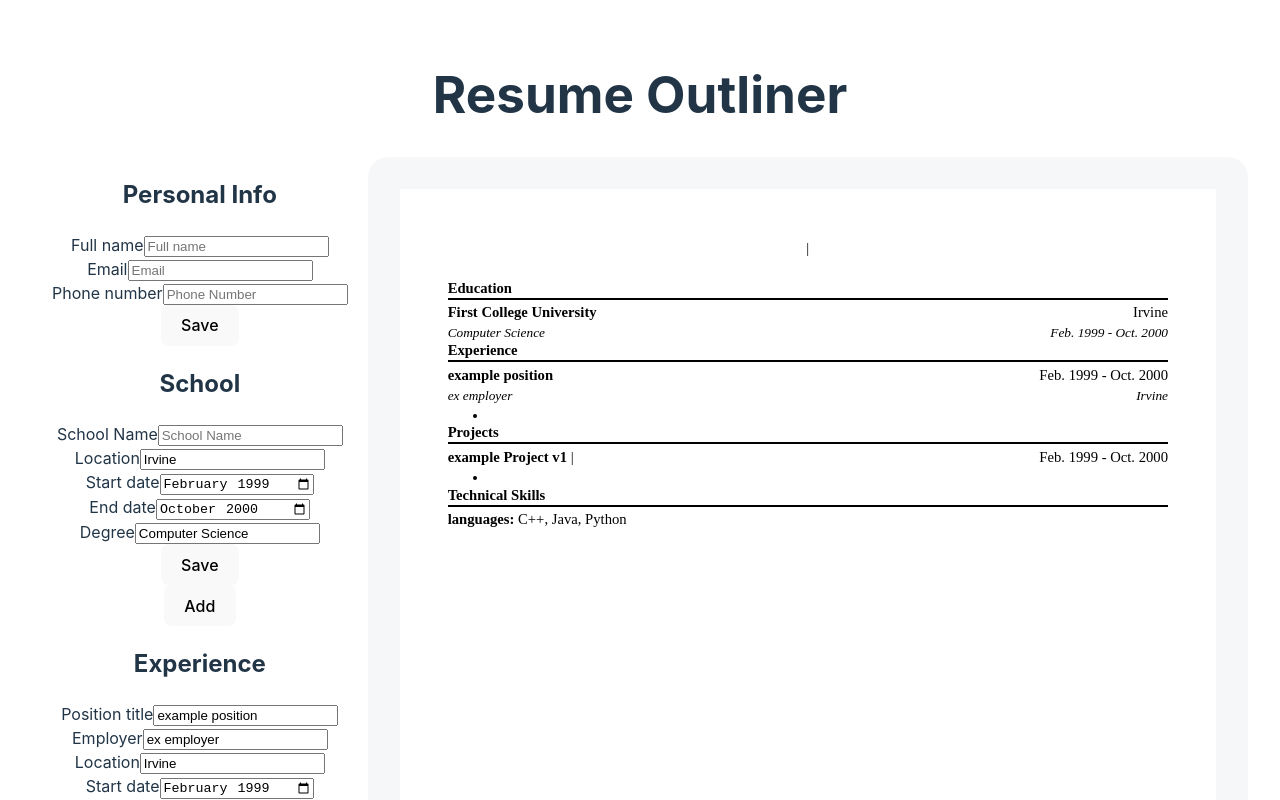
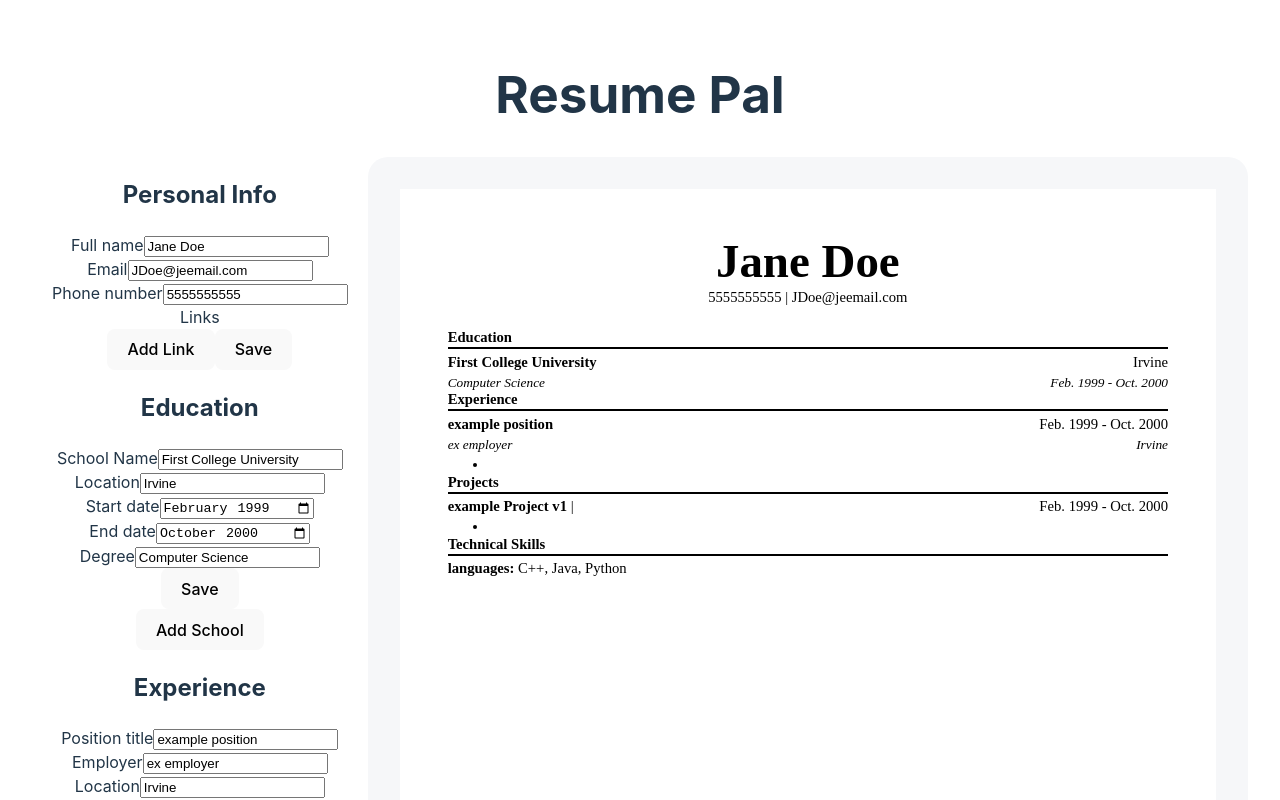
Before and after one commit to palleet/resume-builder, a React (Vite) app: page / in a window 1280 px wide. Shown: the top 800 px of the page. Built offline with nearby package versions, Linux system fonts and the light colour scheme; a web font is replaced by a local one.

Commit message:
Refactor PersonalInfo form changes
Updated readme to include live link

```diff
--- a/src/components/EducationInfo.jsx
+++ b/src/components/EducationInfo.jsx
@@ -4,7 +4,7 @@ import React, { useState } from "react";
 function EducationInfo({handleInfoChange, school}) {
     const [formData, setFormData] = useState({
         id: school.id,
-        school: school.schoolName|| "",
+        schoolName: school.schoolName|| "",
         location: school.location || "",
         startDate: school.startDate || "",
         endDate: school.endDate || "",
@@ -27,7 +27,6 @@ function EducationInfo({handleInfoChange, school}) {
 
     return (
         <div className="schoolInfo">
-            <h2>School</h2>
             <form onSubmit={handleSubmit}>
                 <div className="inputRow">
                     <label htmlFor="School Name">School Name</label>
--- a/src/components/EducationManager.jsx
+++ b/src/components/EducationManager.jsx
@@ -16,6 +16,7 @@ export function EducationManager({schools, handleInfoChange, setSchools}) {
 
     return (
         <>
+            <h2>Education</h2>
             {schools.map((school, index) =>
                 <EducationInfo
 
@@ -27,7 +28,7 @@ export function EducationManager({schools, handleInfoChange, setSchools}) {
             )}
 
 
-            <button onClick={addSchool}>Add</button>
+            <button onClick={addSchool}>Add School</button>
         </>
     )
 }
--- a/src/components/PersonalInfo.jsx
+++ b/src/components/PersonalInfo.jsx
@@ -1,16 +1,46 @@
-import { useState } from 'react';
+import { useForm } from './helpers/useForm.js';
+import { useSubmit } from './helpers/useSubmit.js';
 
-function PersonalInfo({ fullName, email, phoneNumber, handleInfoChange }) {
+function PersonalInfo({ personalInfo, handleInfoChange }) {
+    const initialFormData = {
+        fullName: personalInfo.fullName || "",
+        email: personalInfo.email || "",
+        phoneNumber: personalInfo.phoneNumber || "",
+        links: personalInfo.links || ""
+    }
 
+    const [formData, handleChange, setFormData] = useForm(initialFormData);
+    const handleSubmit = useSubmit(handleInfoChange, formData);
+
+    const addLink = () => {
+        setFormData((prevFormData) => ({
+            ...prevFormData,
+            links: [...prevFormData.links, ""]
+        }));
+    };
+
+    const handleLinkChange = (index, value) => {
+        const newLinks = [...formData.links];
+        newLinks[index] = value;
+        setFormData((prevFormData) => ({
+            ...prevFormData,
+            links: newLinks
+        }));
+    };
+
+    // implement form helpers
     return (
         <div id="personalInfo">
             <h2>Personal Info</h2>
-            <form onSubmit={e => e.preventDefault()}>
+            <form onSubmit={handleSubmit}>
                 <div className="inputRow">
                     <label htmlFor="name">Full name</label>
                     <input
                         placeholder="Full name"
                         id="name"
+                        name="fullName"
+                        value={formData.fullName}
+                        onChange={handleChange}
                     />
                 </div>
                 <div className="inputRow">
@@ -18,6 +48,9 @@ function PersonalInfo({ fullName, email, phoneNumber, handleInfoChange }) {
                     <input
                         placeholder="Email"
                         id="email"
+                        name="email"
+                        value={formData.email}
+                        onChange={handleChange}
                     />
                 </div>
                 <div className="inputRow">
@@ -25,9 +58,26 @@ function PersonalInfo({ fullName, email, phoneNumber, handleInfoChange }) {
                     <input
                         placeholder="Phone Number"
                         id="phoneNumber"
+                        name="phoneNumber"
+                        value={formData.phoneNumber}
+                        onChange={handleChange}
                     />
                 </div>
-                <button onClick={handleInfoChange}>Save</button>
+                <div className="inputRow">
+                    <label>Links</label>
+                    {formData.links.map((link, index) => (
+                        <div key={index}>
+                            <input
+                                type="text"
+                                placeholder={`Link ${index + 1}`}
+                                value={link}
+                                onChange={(e) => handleLinkChange(index, e.target.value)}
+                            />
+                        </div>
+                    ))}
+                </div>
+                <button type="button" onClick={addLink}>Add Link</button>
+                <button type="submit">Save</button>
             </form>
 
         </div>
--- a/src/components/ProjectManager.jsx
+++ b/src/components/ProjectManager.jsx
@@ -26,7 +26,7 @@ function ProjectManager({projects, handleInfoChange, setProjects}) {
             )}
 
 
-            <button onClick={addProject}>Add</button>
+            <button onClick={addProject}>Add Project</button>
         </>
     );
 }
--- a/src/components/ResumeBuilder.jsx
+++ b/src/components/ResumeBuilder.jsx
@@ -17,6 +17,13 @@ function ResumeBuilder() {
     const [fullName, setFullName] = useState('');
     const [email, setEmail] = useState('');
     const [phoneNumber, setPhoneNumber] = useState('');
+
+    const [personalInfo, setPersonalInfo] = useState({
+        fullName: 'Jane Doe',
+        email: 'JDoe@jeemail.com',
+        phoneNumber: '5555555555',
+        links: []
+    });
 
     // education info state declarations
     const [schools, setSchools] = useState([
@@ -64,20 +71,28 @@ function ResumeBuilder() {
         }
     ]);
 
-    function handlePersonalInfoChange(e) {
+    // function handlePersonalInfoChange(e) {
+    //     e.preventDefault();
+    //
+    //     let nameInput = document.getElementById('name');
+    //     let emailInput = document.getElementById('email');
+    //     let phoneInput = document.getElementById('phoneNumber');
+    //
+    //     let nameValue = nameInput.value;
+    //     let emailValue = emailInput.value;
+    //     let phoneValue = phoneInput.value;
+    //
+    //     setFullName(nameValue);
+    //     setEmail(emailValue);
+    //     setPhoneNumber(phoneValue);
+    // }
+    function handlePersonalInfoChange(e, formData) {
         e.preventDefault();
 
-        let nameInput = document.getElementById('name');
-        let emailInput = document.getElementById('email');
-        let phoneInput = document.getElementById('phoneNumber');
-
-        let nameValue = nameInput.value;
-        let emailValue = emailInput.value;
-        let phoneValue = phoneInput.value;
-
-        setFullName(nameValue);
-        setEmail(emailValue);
-        setPhoneNumber(phoneValue);
+        setPersonalInfo(prevInfo =>({
+            ...prevInfo,
+            ...formData
+        }));
     }
 
     function handleWorkExperienceChange(e, formData) {
@@ -121,13 +136,11 @@ function ResumeBuilder() {
 
     return (
         <>
-            <h1>Resume Outliner</h1>
+            <h1>Resume Pal</h1>
             <div id="container">
                 <div id="Information">
                     <PersonalInfo
-                        fullName={fullName}
-                        email={email}
-                        phoneNumber={phoneNumber}
+                        personalInfo={personalInfo}
                         handleInfoChange={handlePersonalInfoChange}
                     />
 
@@ -158,6 +171,7 @@ function ResumeBuilder() {
                     fullName={fullName}
                     email={email}
                     phoneNumber={phoneNumber}
+                    personalInfo={personalInfo}
                     experiences={experiences}
                     schools={schools}
                     projects={projects}
--- a/src/components/ResumePreview.jsx
+++ b/src/components/ResumePreview.jsx
@@ -6,13 +6,12 @@ function ResumePreview(props) {
         <div id="resume-preview">
             <div id="paper">
                 <div id="paperContainer">
-                    <h1>{props.fullName}</h1>
-                    <div id="contactInfo">{props.phoneNumber} | {props.email}</div>
+                    <h1>{props.personalInfo.fullName}</h1>
+                    <div id="contactInfo">{props.personalInfo.phoneNumber} | {props.personalInfo.email}</div>
                     <br/>
                     <h2>Education</h2>
                     <hr/>
                     {props.schools.map((school) => {
-
                         return (
                             <>
 
--- a/src/components/WorkExperienceInfo.jsx
+++ b/src/components/WorkExperienceInfo.jsx
@@ -27,7 +27,6 @@ function WorkExperienceInfo({ handleInfoChange, experience }) {
 
     return (
         <div className="workExperienceInfo">
-            <h2>Experience</h2>
             <form onSubmit={handleSubmit}>
                 <div className="inputRow">
                     <label htmlFor="positionTitle">Position title</label>
--- a/src/components/WorkExperienceManager.jsx
+++ b/src/components/WorkExperienceManager.jsx
@@ -16,6 +16,7 @@ function WorkExperienceManager({experiences, handleInfoChange, setExperiences})
 
     return (
         <>
+            <h2>Experience</h2>
             {experiences.map((experience) =>
                 <WorkExperienceInfo
 
--- a/src/components/helpers/formHelpers.js
+++ b/src/components/helpers/formHelpers.js
@@ -1,14 +1,4 @@
-export function handleFormChange(e, formData, setFormData) {
-    const { name, value } = e.target;
-    setFormData({
-        ...formData,
-        [name]: value
-    });
-}
-export function handleFormSubmit(e, formData, handleInfoChange) {
-    e.preventDefault();
-    handleInfoChange(e, formData);
-}
+
 
 export default function formatDate(dateString) {
     // Create an array of abbreviated month names
--- /dev/null
+++ b/src/components/helpers/useForm.js
@@ -0,0 +1,15 @@
+import { useState } from 'react';
+
+export function useForm(initialState) {
+    const [formData, setFormData] = useState(initialState);
+
+    const handleChange = (e) => {
+        const { name, value } = e.target;
+        setFormData({
+            ...formData,
+            [name]: value
+        });
+    };
+
+    return [formData, handleChange, setFormData];
+}
--- /dev/null
+++ b/src/components/helpers/useSubmit.js
@@ -0,0 +1,8 @@
+export  function useSubmit(handleInfoChange, formData) {
+    const handleSubmit = (e) => {
+        e.preventDefault();
+        handleInfoChange(e, formData);
+    };
+
+    return handleSubmit;
+}
```
Also changed, not shown: 1 other file (tests, documents, lock files or other folders).
